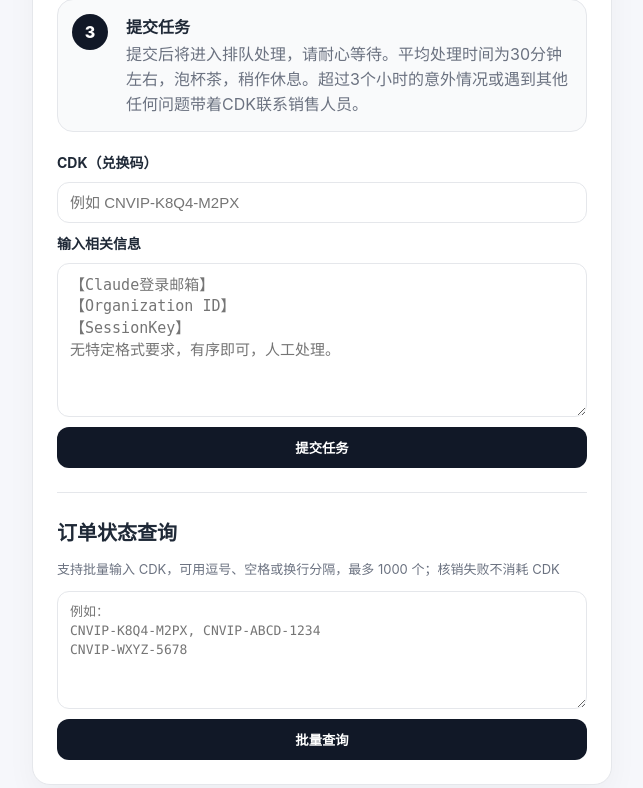
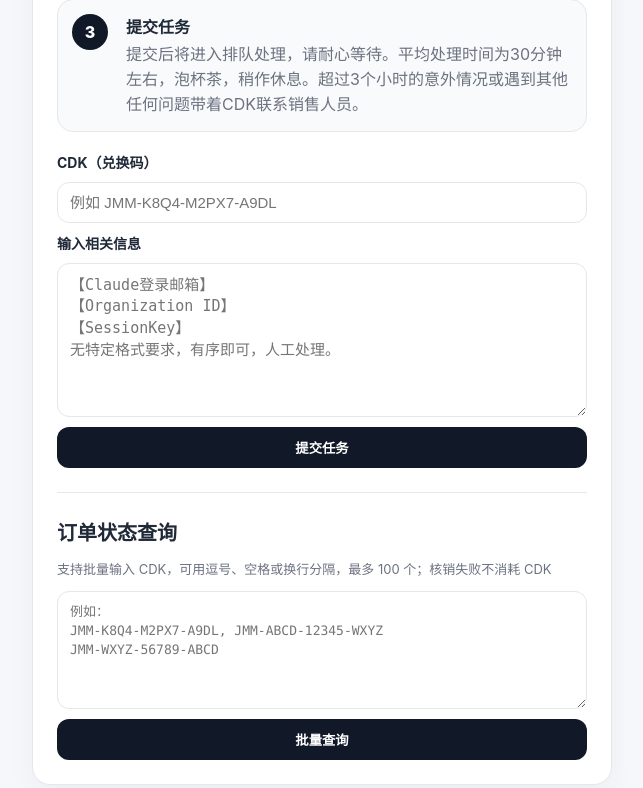
Before and after one commit to chennuo2233-png/vip-cdk-center, a Flask app: page /redeem in a window 1280 px wide. Shown: the part 690-1478 px from the top of the page, without its empty margins (318-961 px from the left). Run offline with Flask 3, Linux system fonts and the light colour scheme; data comes from the database, SQL or seed files in the repository; data that the repository does not hold is empty.

Commit message:
Update CDK format and batch query limit

```diff
--- a/app.py
+++ b/app.py
@@ -481,10 +481,10 @@
 
 
 def parse_status_query_codes(raw_text: str) -> tuple[list[str], int]:
-    """Parse up to 1000 CDKs separated by commas, Chinese commas, spaces, tabs, or new lines.
+    """Parse up to 100 CDKs separated by commas, Chinese commas, spaces, tabs, or new lines.
 
     Returns a de-duplicated list that preserves input order, plus the raw parsed count
-    before de-duplication so the UI can enforce the advertised 1000-code limit.
+    before de-duplication so the UI can enforce the advertised 100-code limit.
     """
     raw_items = [item for item in re.split(r"[\s,，]+", raw_text or "") if item.strip()]
     codes: list[str] = []
@@ -565,14 +565,15 @@
     return results
 
 
-def make_code(prefix: str = "CNVIP") -> str:
+def make_code(prefix: str = "JMM") -> str:
     alphabet = string.ascii_uppercase + string.digits
     part1 = "".join(secrets.choice(alphabet) for _ in range(4))
-    part2 = "".join(secrets.choice(alphabet) for _ in range(4))
-    return f"{prefix}-{part1}-{part2}"
-
-
-def generate_unique_code(conn: sqlite3.Connection, prefix: str = "CNVIP") -> str:
+    part2 = "".join(secrets.choice(alphabet) for _ in range(5))
+    part3 = "".join(secrets.choice(alphabet) for _ in range(4))
+    return f"{prefix}-{part1}-{part2}-{part3}"
+
+
+def generate_unique_code(conn: sqlite3.Connection, prefix: str = "JMM") -> str:
     for _ in range(50):
         code = make_code(prefix)
         exists = conn.execute("SELECT 1 FROM codes WHERE proxy_code = ?", (code,)).fetchone()
@@ -962,8 +963,8 @@
             query_codes, raw_count = parse_status_query_codes(status_query_input)
             if not query_codes:
                 result = {"type": "error", "message": "请输入至少一个兑换码。"}
-            elif raw_count > 1000:
-                result = {"type": "error", "message": "一次最多查询 1000 个兑换码，请减少数量后重试。"}
+            elif raw_count > 100:
+                result = {"type": "error", "message": "一次最多查询 100 个兑换码，请减少数量后重试。"}
             else:
                 with get_db() as conn:
                     status_results = batch_public_status_results(conn, query_codes)
@@ -1229,7 +1230,7 @@
     generated = []
     if request.method == "POST":
         partner = request.form.get("partner", "白先生").strip()
-        prefix = normalize_code(request.form.get("prefix", "CNVIP")) or "CNVIP"
+        prefix = normalize_code(request.form.get("prefix", "JMM")) or "JMM"
         status = request.form.get("status", "distributed")
         if status not in {"created", "distributed"}:
             status = "distributed"
--- a/templates/generate.html
+++ b/templates/generate.html
@@ -10,7 +10,7 @@
     <label>生成数量</label>
     <input type="number" name="quantity" value="20" min="1" max="500" required>
     <label>前缀</label>
-    <input name="prefix" value="CNVIP" required>
+    <input name="prefix" value="JMM" required>
     <label>给合作方的单价</label>
     <input type="number" step="0.01" name="partner_price" value="32">
     <label>预计供应成本</label>
--- a/templates/redeem.html
+++ b/templates/redeem.html
@@ -42,17 +42,17 @@
   <form method="post" class="form redeem-form">
     <input type="hidden" name="_csrf_token" value="{{ csrf_token() }}"><input type="hidden" name="action" value="redeem">
     <input type="hidden" id="selectedProductId" name="product_id" value="{{ products[0].id }}">
-    <label>CDK（兑换码）</label><input name="proxy_code" placeholder="例如 CNVIP-K8Q4-M2PX" required>
+    <label>CDK（兑换码）</label><input name="proxy_code" placeholder="例如 JMM-K8Q4-M2PX7-A9DL" required>
     <label>输入相关信息</label><textarea id="tokenTextarea" name="token" rows="6" placeholder="{{ products[0].input_placeholder }}" required></textarea>
     <button type="submit">提交任务</button>
   </form>
   {% endif %}
 
   <hr><h2>订单状态查询</h2>
-  <p class="muted small">支持批量输入 CDK，可用逗号、空格或换行分隔，最多 1000 个；核销失败不消耗 CDK</p>
+  <p class="muted small">支持批量输入 CDK，可用逗号、空格或换行分隔，最多 100 个；核销失败不消耗 CDK</p>
   <form method="post" class="form batch-check-form">
     <input type="hidden" name="_csrf_token" value="{{ csrf_token() }}"><input type="hidden" name="action" value="check">
-    <textarea name="proxy_codes" rows="5" placeholder="例如：&#10;CNVIP-K8Q4-M2PX, CNVIP-ABCD-1234&#10;CNVIP-WXYZ-5678" required>{{ status_query_input or '' }}</textarea><button type="submit">批量查询</button>
+    <textarea name="proxy_codes" rows="5" placeholder="例如：&#10;JMM-K8Q4-M2PX7-A9DL, JMM-ABCD-12345-WXYZ&#10;JMM-WXYZ-56789-ABCD" required>{{ status_query_input or '' }}</textarea><button type="submit">批量查询</button>
   </form>
 
   {% if status_results %}<div class="batch-status-results"><div class="table-wrap"><table><thead><tr><th>#</th><th>CDK</th><th>卡密状态</th><th>最近订单</th><th>用户提示</th></tr></thead><tbody>{% for item in status_results %}<tr><td>{{ loop.index }}</td><td class="mono">{{ item.proxy_code }}</td><td>{{ code_status_text.get(item.code_status, item.code_status) }}</td><td>{{ task_status_text.get(item.task_status, item.task_status) if item.task_status else '-' }}</td><td><span class="batch-message {{ item.type }}">{{ item.message }}</span></td></tr>{% endfor %}</tbody></table></div></div>{% endif %}
```
Also changed, not shown: README.md.
